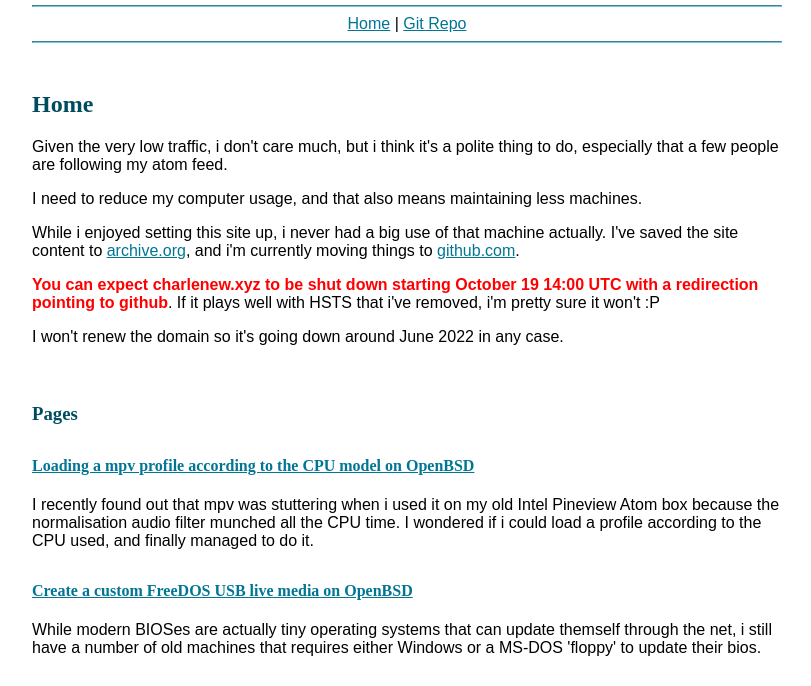
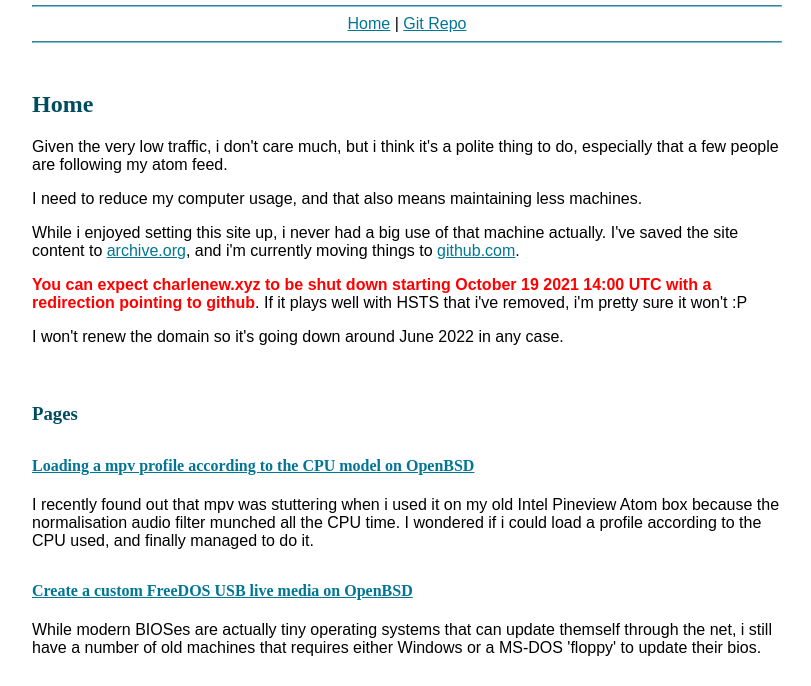
Before and after one commit to julianaito/julianaito.github.io, a plain HTML site: page index.html in a window 1280 px wide. Shown: the part 95-781 px from the top of the page, without its empty margins (233-1044 px from the left). Drawn offline with Linux system fonts and the light colour scheme.

Commit message:
index.html: mention year

```diff
--- a/index.html
+++ b/index.html
@@ -36,7 +36,7 @@ and i&#39;m currently moving things to <a href="https://julianaito.github.io" cl
 >github.com</a>.</p>
 <span style="color:red; font-weight: bold">
 
-You can expect charlenew.xyz to be shut down starting October 19 14:00 UTC with a
+You can expect charlenew.xyz to be shut down starting October 19 2021 14:00 UTC with a
 redirection pointing to github</span>. If it plays well with HSTS that i've removed,
 i'm pretty sure it won't :P
 
```
